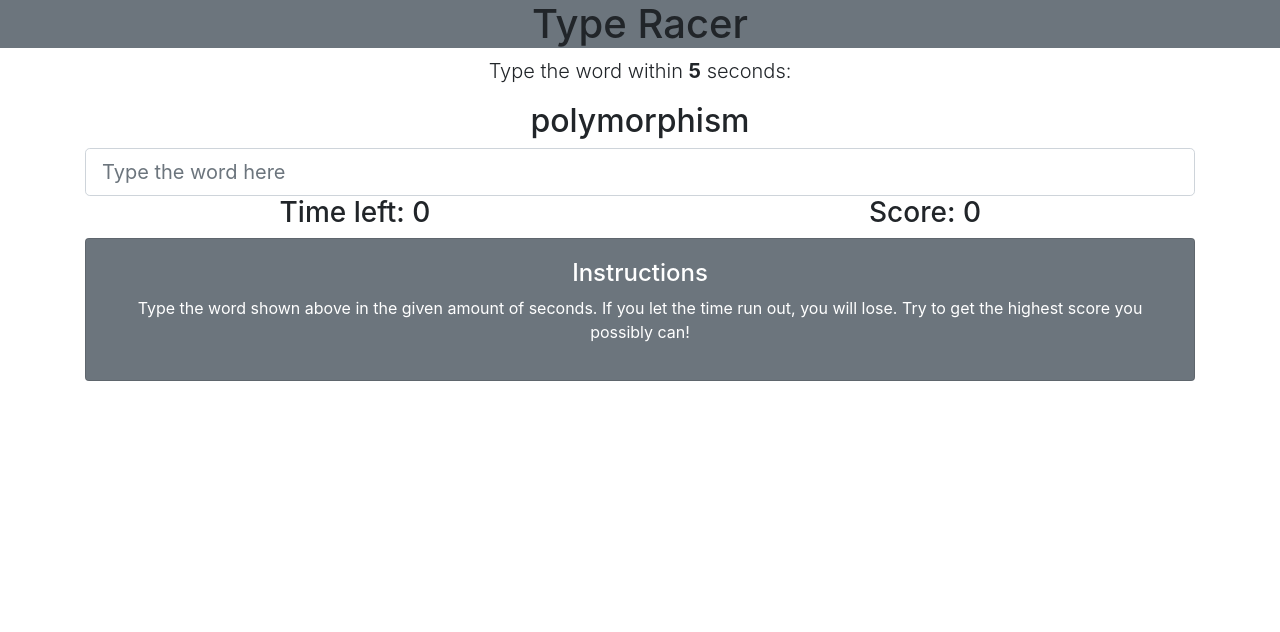
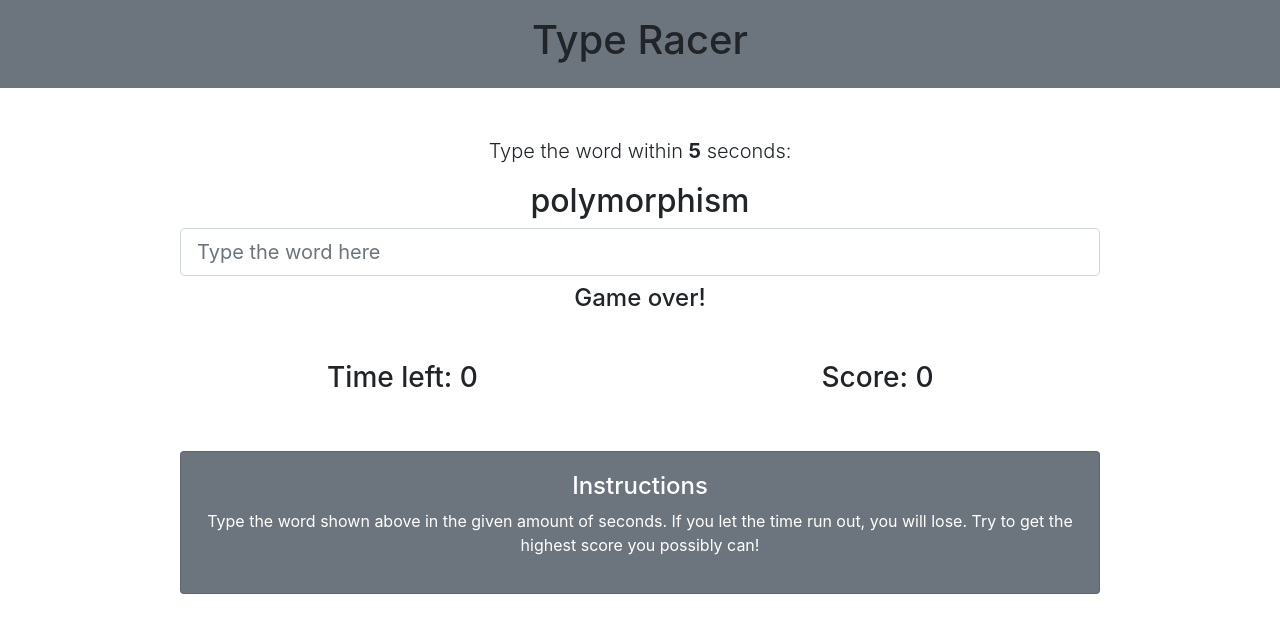
Before and after one commit to TomTomDam/type_racer, a plain HTML site: page index.html in a window 1280 px wide. Drawn offline with nearby package versions, Linux system fonts and the light colour scheme.

Commit message:
Formatted game layout, event listener correctly listens to word input. Score logic needs work

```diff
--- a/index.html
+++ b/index.html
@@ -15,14 +15,14 @@
   </head>
 
   <body>
-    <header class="bg-secondary text-center mb-6">
+    <header class="bg-secondary text-center p-3 mb-5">
       <h1>Type Racer</h1>
     </header>
 
     <!-- Word to type and input-->
     <div class="container text-center">
       <div class="row">
-        <div class="col md-6">
+        <div class="col-md-10 mx-auto">
           <p class="lead">Type the word within
             <span class="font-weight-bold" id="seconds">5</span> seconds:</p>
 
@@ -30,8 +30,10 @@
 
           <input type="text" class="form-control form-control-lg" placeholder="Type the word here" id="word-input">
 
+          <h4 class="mt-2" id="message"></h4>
+
           <!-- Time and Score -->
-          <div class="row">
+          <div class="row mt-5">
             <div class="col-md-6">
               <h3>Time left:
                 <span id="time">0</span>
@@ -46,7 +48,7 @@
           </div>
 
           <!-- Instructions -->
-          <div class="row">
+          <div class="row mt-5">
             <div class="col-md-12">
               <div class="card card-body bg-secondary text-white">
                 <h4>Instructions</h4>
--- a/js/script.js
+++ b/js/script.js
@@ -57,7 +57,7 @@ function init(){
   //Load word from word array
   showWord(words);
   //Word input
-  wordInput.addEventListener('wordInput', startGame);
+  wordInput.addEventListener('input', startGame);
   //Call timer to count down every second
   setInterval(countdown, 1000);
   //Check if game is over
@@ -72,6 +72,11 @@ function startGame(){
     showWord(words);
     wordInput.value = '';
     score += 10;
+  }
+  if (score === -1) {
+    scoreDisplay.innerHTML = 0;
+  } else {
+    scoreDisplay.innerHTML = score;
   }
 }
 
@@ -107,5 +112,6 @@ function countdown(){
 function checkStatus(){
   if (!isPlaying && time === 0) {
     message.innerHTML = 'Game over!';
+    score = -1;
   }
 }
```
